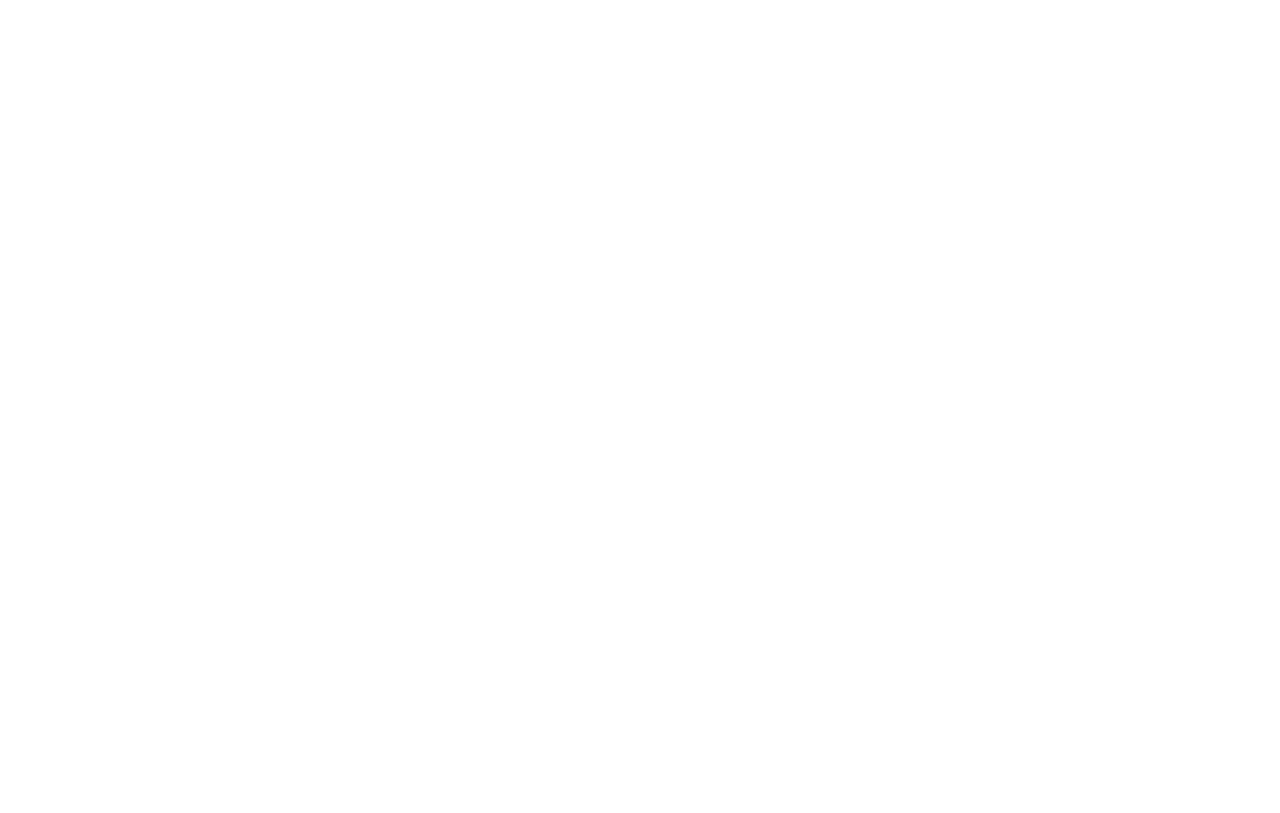
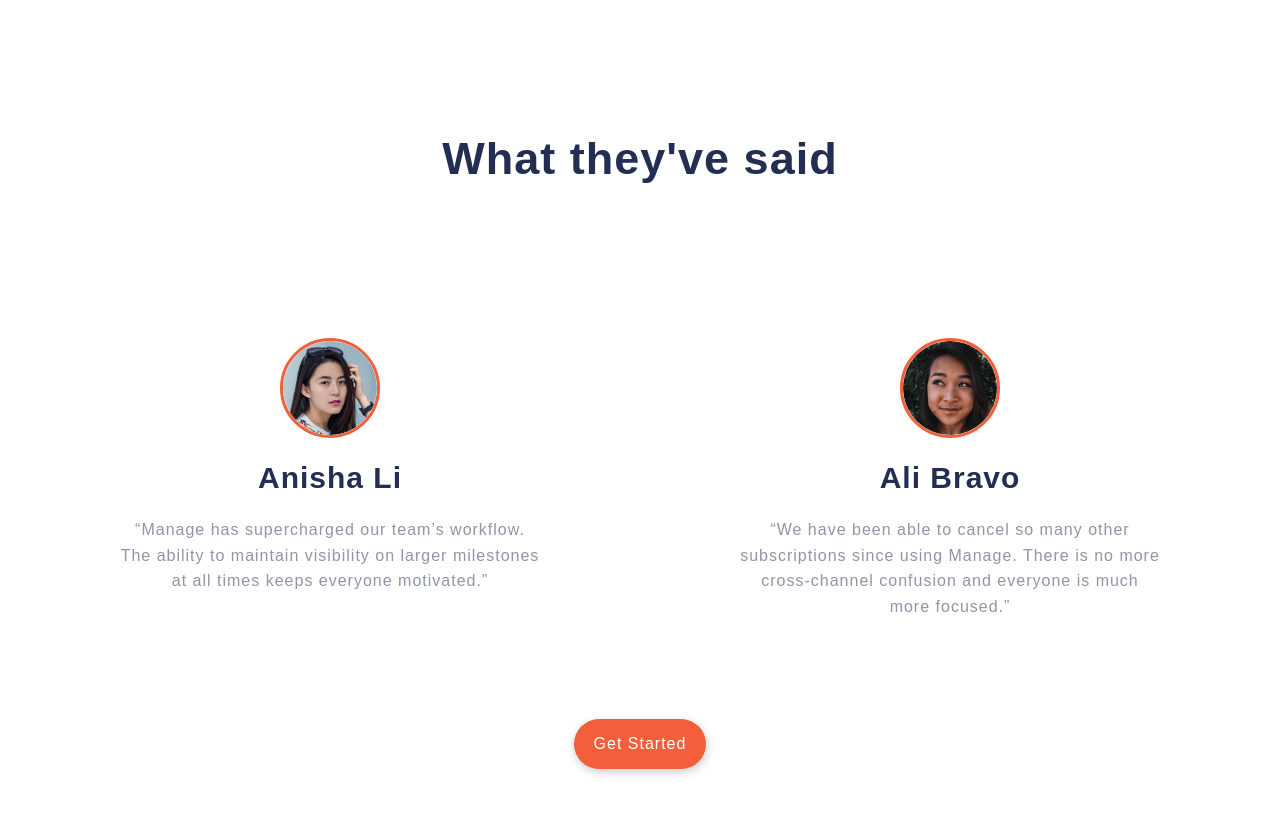
Before and after one commit to freetart/FEM-manage-landing-page, a React (Create React App) app: page / in a window 1280 px wide. Shown: the part 1860-2673 px from the top of the page. Before the commit the page ends 1790 px from the top, so only its background shows below. Built offline with nearby package versions, Linux system fonts and the light colour scheme; a web font is replaced by a local one.

Commit message:
created quotes section

```diff
--- a/package.json
+++ b/package.json
@@ -9,6 +9,8 @@
     "react": "^17.0.2",
     "react-dom": "^17.0.2",
     "react-scripts": "4.0.3",
+    "react-slick": "^0.28.1",
+    "slick-carousel": "^1.8.1",
     "styled-components": "^5.3.0",
     "web-vitals": "^1.1.2"
   },
--- a/src/App.js
+++ b/src/App.js
@@ -2,6 +2,7 @@
 import Navbar from './components/Navbar';
 import Hero from './components/Hero';
 import Features from './components/Features';
+import Quotes from './components/Quotes';
 
 const App = () => {
   return (
@@ -11,6 +12,7 @@
       <Hero />
       <main>
         <Features />
+        <Quotes />
       </main>
     </>
   );
--- /dev/null
+++ b/src/components/Carousel.js
@@ -0,0 +1,43 @@
+import 'slick-carousel/slick/slick.css';
+import 'slick-carousel/slick/slick-theme.css';
+import { quotesData } from '../data';
+import Quote from './Quote';
+import Slider from 'react-slick';
+
+const Carousel = () => {
+  let settings = {
+    autoplay: true,
+    pauseOnHover: true,
+    autoplaySpeed: 8000,
+    infinite: true,
+    speed: 500,
+    slidesToShow: 2,
+    slidesToScroll: 1,
+    responsive: [
+      {
+        breakpoint: 800,
+        settings: {
+          slidesToShow: 1,
+        },
+      },
+    ],
+  };
+
+  return (
+    <Slider {...settings}>
+      {quotesData.map((quote) => {
+        const { id, portrait, name, userQuote } = quote;
+        return (
+          <Quote
+            key={id}
+            portrait={portrait}
+            name={name}
+            userQuote={userQuote}
+          />
+        );
+      })}
+    </Slider>
+  );
+};
+
+export default Carousel;
--- a/src/components/Features.js
+++ b/src/components/Features.js
@@ -9,7 +9,7 @@
 import { featuresData } from '../data';
 
 const BgPatternFeatures = styled.div`
-  clip-path: circle(29.2% at 0 65%);
+  clip-path: circle(28% at 0 44%);
   background-color: var(--brightRed);
   height: 100%;
   width: 100%;
--- /dev/null
+++ b/src/components/Quote.js
@@ -0,0 +1,45 @@
+import styled from 'styled-components';
+import {
+  headingStyles,
+  sectionSpacingSm,
+  textStyles,
+} from '../abstracts/Mixins';
+
+const Container = styled.div`
+  ${sectionSpacingSm}
+  padding: 10rem;
+
+  .quote-portrait {
+    width: 10rem;
+    margin: 0 auto;
+    border: 0.3rem solid var(--brightRed);
+    border-radius: 50%;
+  }
+
+  .quote-name {
+    ${headingStyles}
+    font-size: var(--md);
+    padding: 2rem 0;
+    color: var(--darkBlue);
+  }
+
+  .user-quote {
+    ${textStyles}
+    font-size: var(--xxs);
+    color: var(--darkGrayishBlue);
+  }
+`;
+
+const Quote = ({ portrait, name, userQuote }) => {
+  return (
+    <article>
+      <Container>
+        <img src={portrait} alt='portrait' className='quote-portrait' />
+        <h2 className='quote-name'>{name}</h2>
+        <p className='user-quote'>{userQuote}</p>
+      </Container>
+    </article>
+  );
+};
+
+export default Quote;
--- /dev/null
+++ b/src/components/Quotes.js
@@ -0,0 +1,36 @@
+import styled from 'styled-components';
+import {
+  maxWidthLg,
+  headingStyles,
+  sectionSpacingLg,
+} from '../abstracts/Mixins';
+import Carousel from './Carousel';
+import Button from './styledElements/Button';
+
+const Container = styled.div`
+  ${maxWidthLg}
+  ${sectionSpacingLg}
+  text-align: center;
+
+  .quotes-header {
+    ${headingStyles}
+    text-align: center;
+    font-size: var(--xxl);
+    color: var(--darkBlue);
+    margin-bottom: 5rem;
+  }
+`;
+
+const Quotes = () => {
+  return (
+    <section>
+      <Container>
+        <h2 className='quotes-header'>What they've said</h2>
+        <Carousel />
+        <Button primary>Get Started</Button>
+      </Container>
+    </section>
+  );
+};
+
+export default Quotes;
--- a/src/data.js
+++ b/src/data.js
@@ -1,3 +1,8 @@
+import portraitOne from './images/avatar-anisha.png';
+import portraitTwo from './images/avatar-ali.png';
+import portraitThree from './images/avatar-richard.png';
+import portraitFour from './images/avatar-shanai.png';
+
 export const featuresData = [
   {
     id: 1,
@@ -21,3 +26,34 @@
       'Stop jumping from one service to another to communicate, store files, track tasks and share documents. Manage offers an all-in-one team productivity solution.',
   },
 ];
+
+export const quotesData = [
+  {
+    id: 1,
+    portrait: portraitOne,
+    name: 'Anisha Li',
+    userQuote:
+      '“Manage has supercharged our team’s workflow. The ability to maintain visibility on larger milestones at all times keeps everyone motivated.”',
+  },
+  {
+    id: 2,
+    portrait: portraitTwo,
+    name: 'Ali Bravo',
+    userQuote:
+      '“We have been able to cancel so many other subscriptions since using Manage. There is no more cross-channel confusion and everyone is much more focused.”',
+  },
+  {
+    id: 3,
+    portrait: portraitThree,
+    name: 'Richard Watts',
+    userQuote:
+      '“Manage allows us to provide structure and process. It keeps us organized and focused. I can’t stop recommending them to everyone I talk to!”',
+  },
+  {
+    id: 4,
+    portrait: portraitFour,
+    name: 'Shanai Gough',
+    userQuote:
+      '“Their software allows us to track, manage and collaborate on our projects from anywhere. It keeps the whole team in-sync without being intrusive.”',
+  },
+];
```
Also changed, not shown: 1 other file (tests, documents, lock files or other folders).
